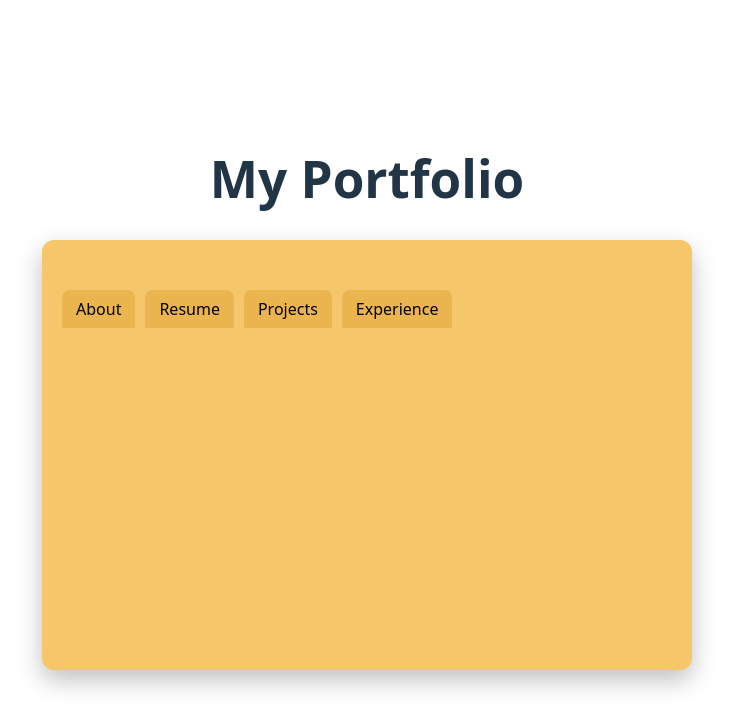
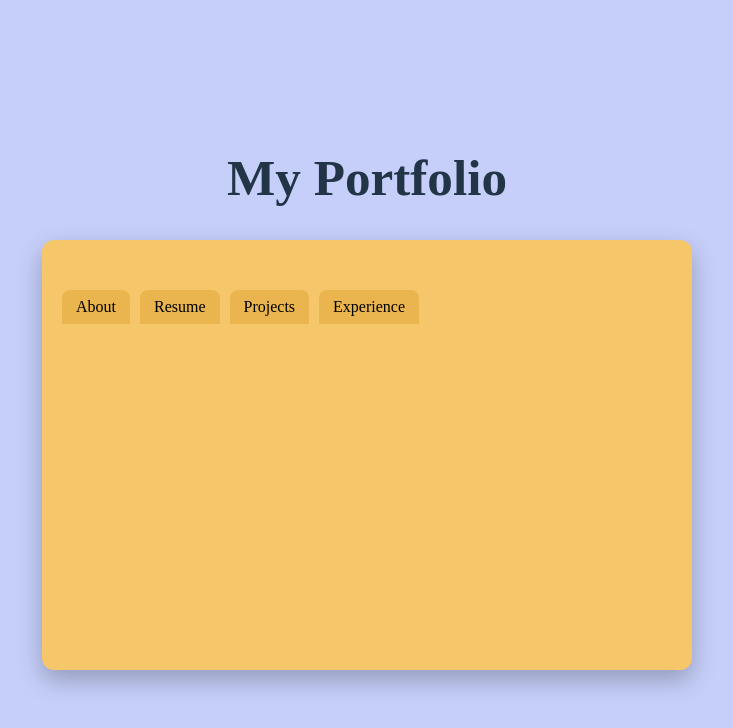
Before and after one commit to bhavana-pixel/portfolio, a React (Vite) app: page / in a window 1280 px wide. Shown: the top 728 px of the page, without its empty margins (273-1006 px from the left). Built offline with nearby package versions, Linux system fonts and the light colour scheme.

Commit message:
Changed background color.

```diff
--- a/src/index.css
+++ b/src/index.css
@@ -30,6 +30,8 @@ body {
   align-items: center;
   min-width: 320px;
   min-height: 100vh;
+  background-color: rgb(198, 207, 250);
+  font-family:'Times New Roman', Times, serif
 }
 
 h1 {
```
